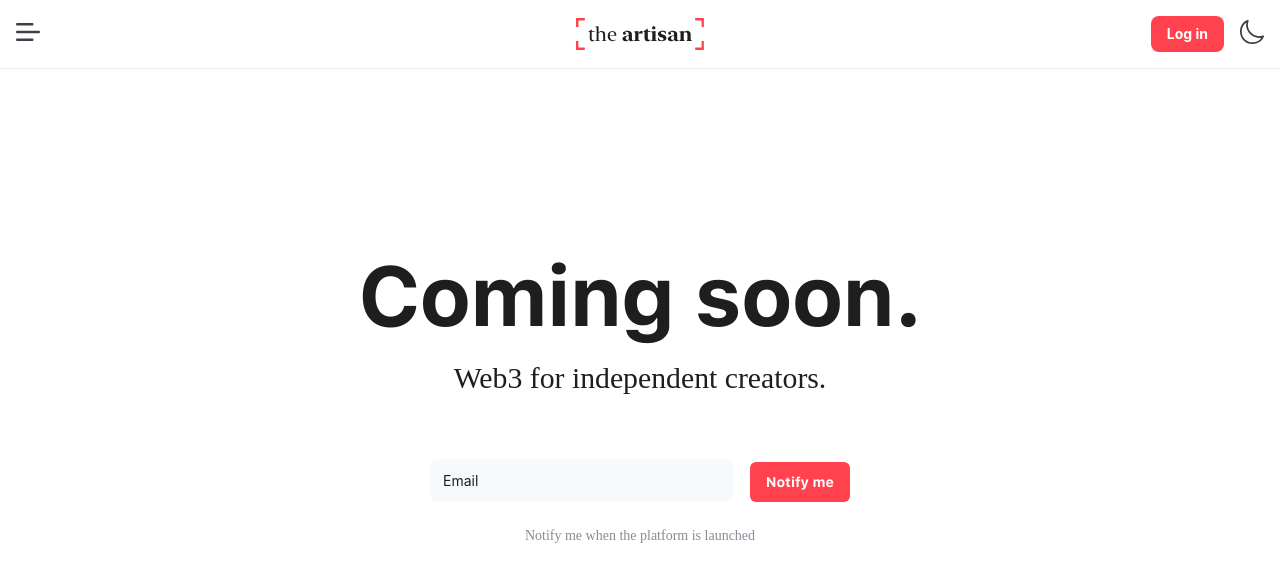
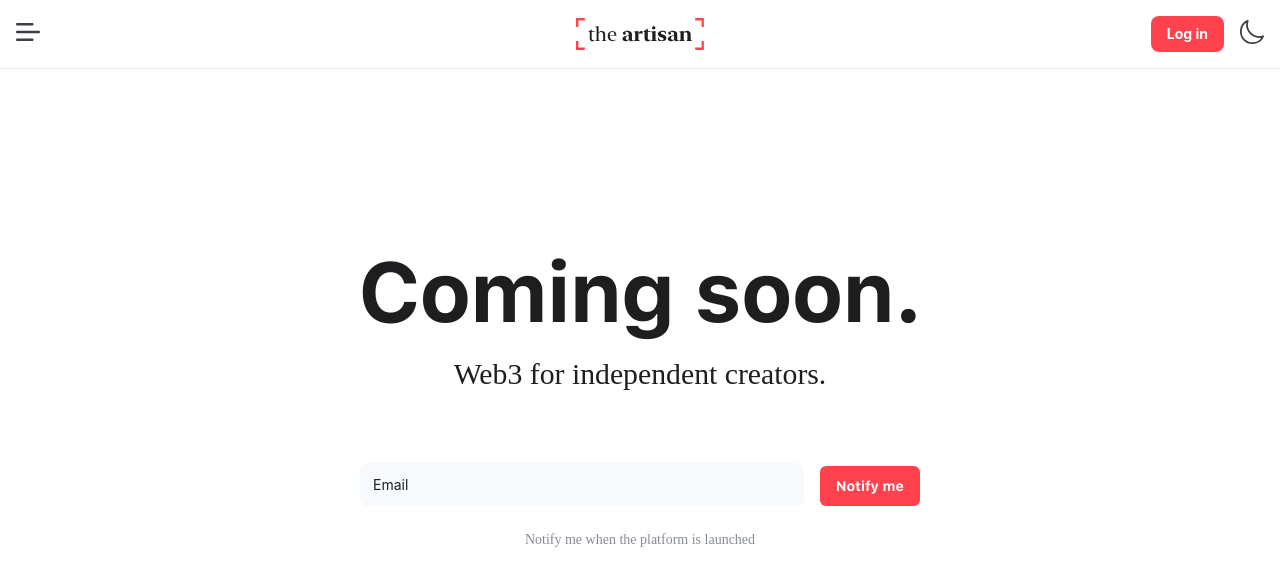
Before and after one commit to ClementeSerrano/web-app-boilerplate, a React (Create React App) app: page / in a window 1280 px wide. Shown: the top 586 px of the page. Built offline with nearby package versions, Linux system fonts and the light colour scheme; a web font is replaced by a local one; what @liskhq/lisk-client would draw is missing.

Commit message:
:recycle: Refactor comming soon form styles to use app theme

```diff
--- a/src/app/modules/Gallery/components/ComingSoonForm/ComingSoonForm.styles.ts
+++ b/src/app/modules/Gallery/components/ComingSoonForm/ComingSoonForm.styles.ts
@@ -6,9 +6,10 @@ export const ComingSoonFormContainer = styled.form`
   display: flex;
   align-items: flex-end;
   width: 100%;
-  max-width: 420px;
+  max-width: ${({ theme }) =>
+    `${theme.breakpoints.values.sm}${theme.breakpoints.unit}`};
   justify-content: center;
-  margin-top: 40px;
+  margin-top: ${({ theme }) => theme.spacing.lg}px;
 
   @media (max-width: ${DEVICES_BREAKPOINTS.phone.max}px) {
     flex-direction: column;
@@ -17,11 +18,11 @@ export const ComingSoonFormContainer = styled.form`
 `;
 
 export const ComingSoonSubmitButton = styled(Button)`
-  margin-left: 16px;
+  margin-left: ${({ theme }) => theme.spacing.sm}px;
 
   @media (max-width: ${DEVICES_BREAKPOINTS.phone.max}px) {
     margin-left: 0px;
-    margin-top: 16px;
+    margin-top: ${({ theme }) => theme.spacing.sm}px;
     width: 100%;
   }
 `;
```
